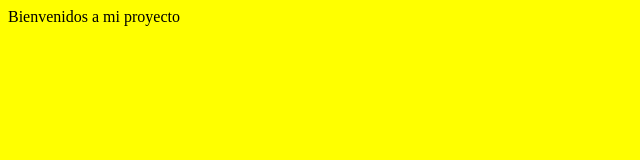
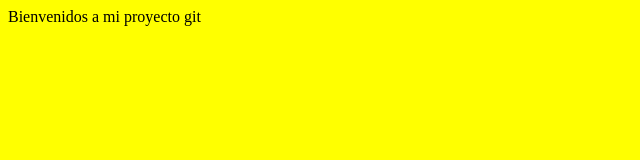
Before and after one commit to maite08/proyecto1, a plain HTML site: page index.html in a window 1280 px wide. Shown: the full height of the page, 0-640 px from the left. Drawn offline with Linux system fonts and the light colour scheme.

Commit message:
se añade otro cambio

```diff
--- a/index.html
+++ b/index.html
@@ -7,6 +7,6 @@
     <link rel="stylesheet" href="estilos.css">
 </head>
 <body>
-    Bienvenidos a mi proyecto
+    Bienvenidos a mi proyecto git
 </body>
 </html>
```
